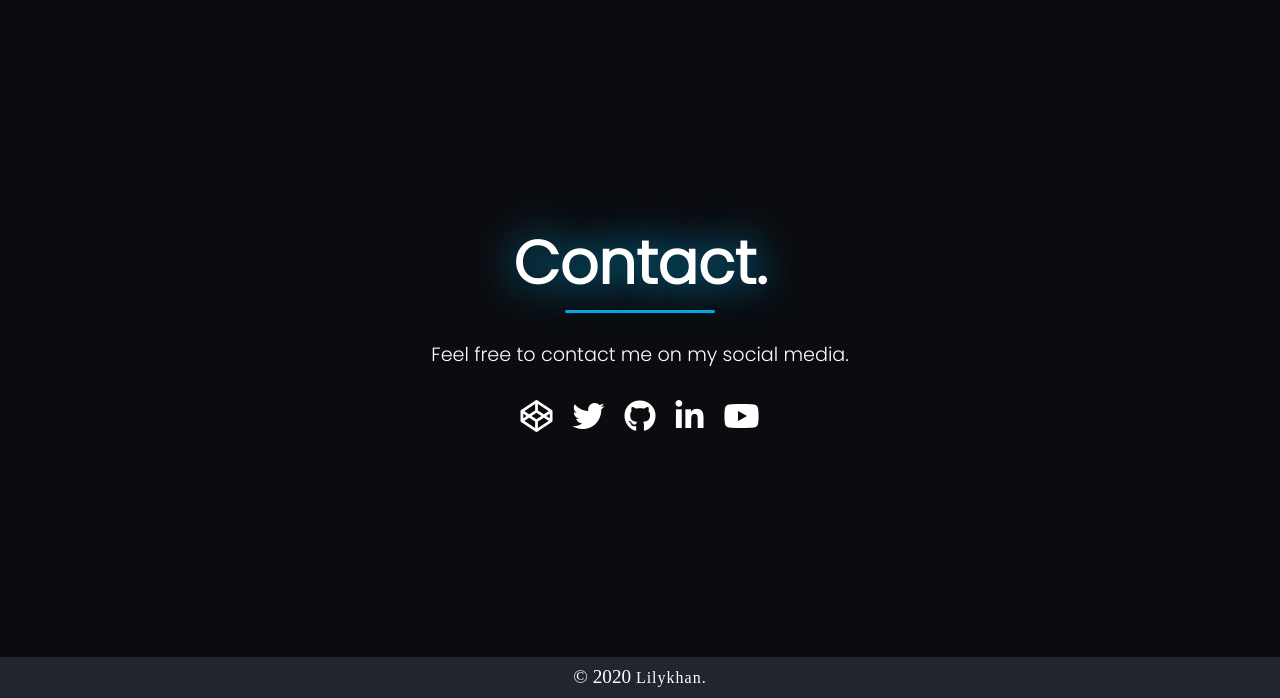
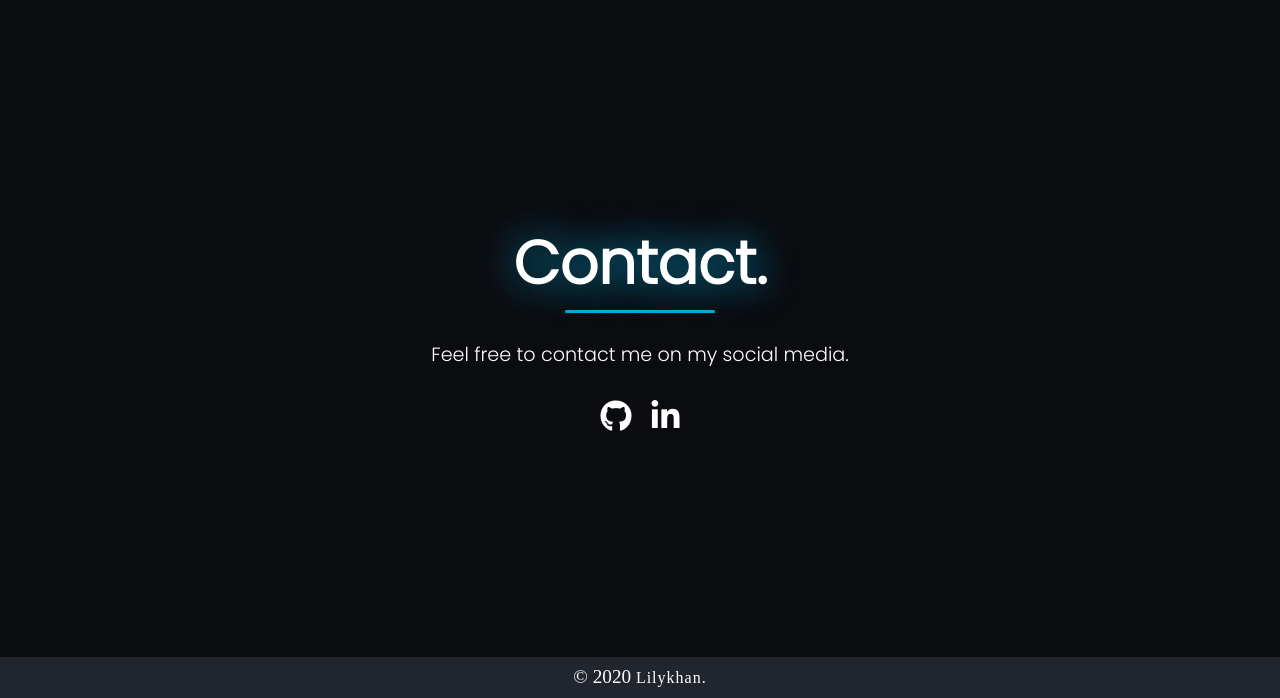
Before and after one commit to dragon2462/testingnew, a plain HTML site: page index.html in a window 1280 px wide. Shown: the part 1424-2122 px from the top of the page. Drawn offline with nearby package versions, Linux system fonts and the light colour scheme.

Commit message:
Update index.html

```diff
--- a/index.html
+++ b/index.html
@@ -70,11 +70,9 @@
 		   <h3>Contact.<hr></h3>
 		   <p>Feel free to contact me on my social media.</p>
 		    <div class="social-media">
-			  <a href="#" target="_blank"><i class='fab fa-codepen'></i></a>
-			  <a href="#" target="_blank"><i class='fab fa-twitter'></i></a>
 			  <a href="#" target="_blank"><i class='fab fa-github'></i></a>
 			  <a href="#" target="_blank"><i class='fab fa-linkedin-in'></i></a>
-			  <a href="#" target="_blank"><i class="fab fa-youtube"></i></a>
+
 		    </div>
 		  </div>
 
```
